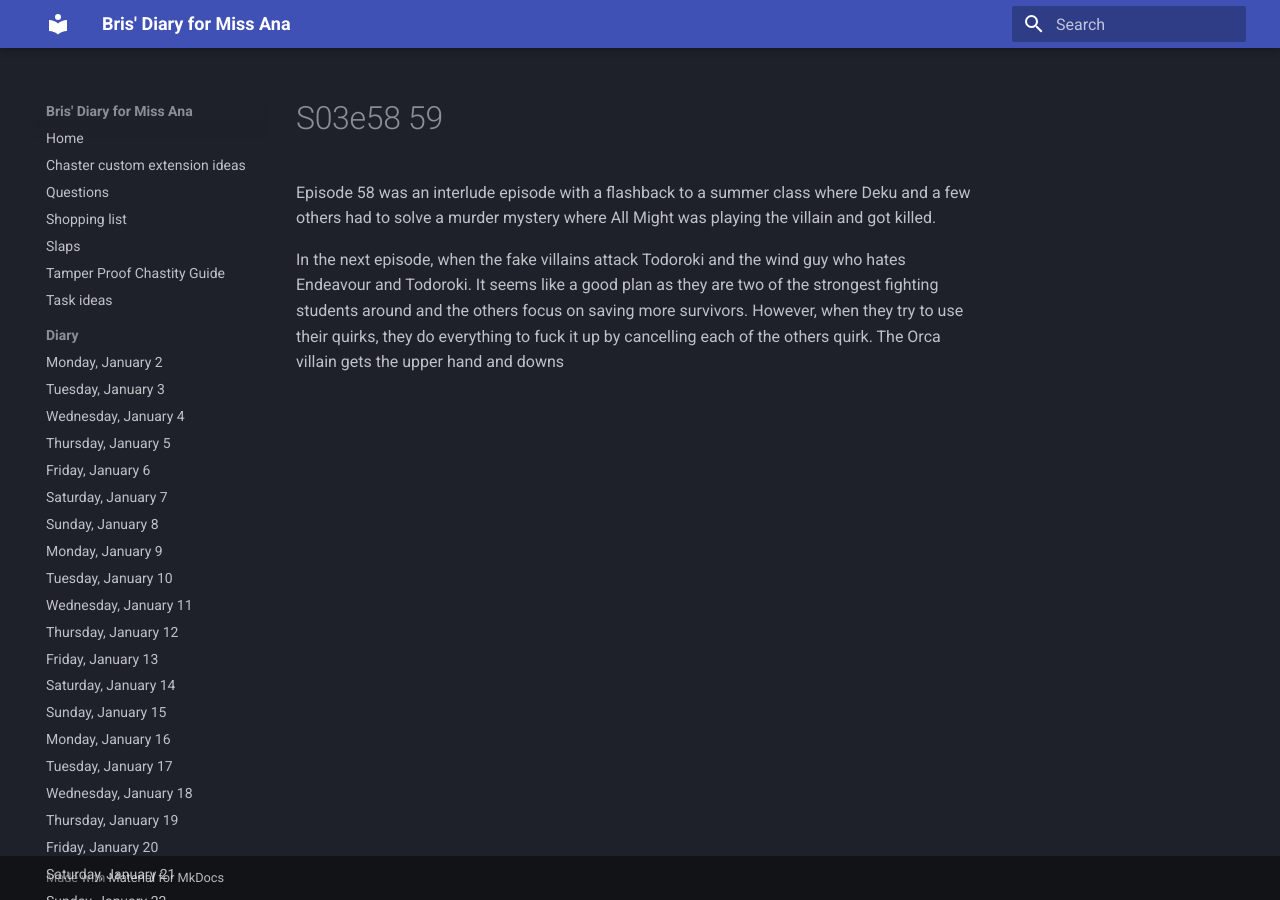
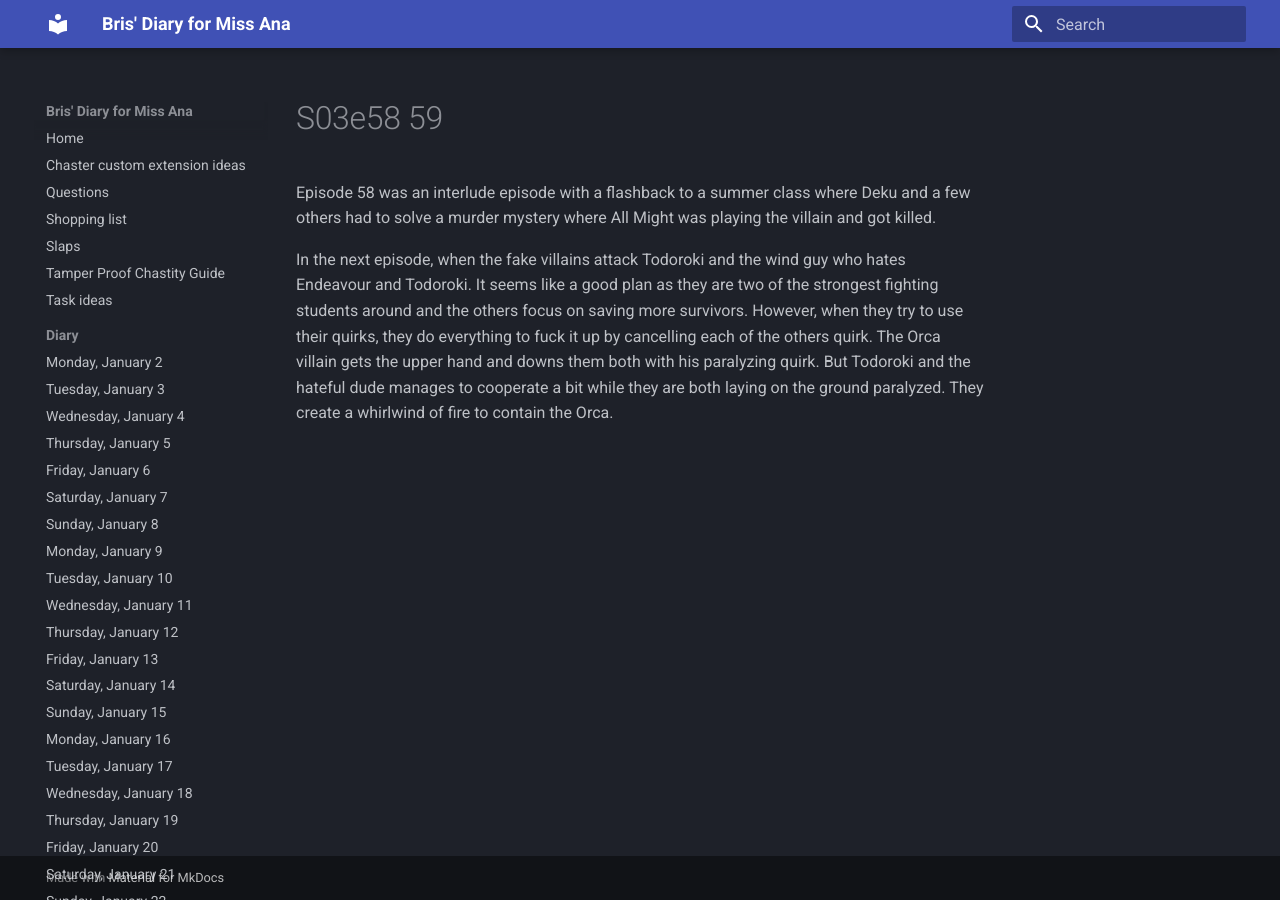
Before and after one commit to bris00/DFMA, an MkDocs documentation site: the page built from diary/Series/My Hero Academia/s03e58-59.md, in a window 1280 px wide. Built offline with MkDocs 1.6.1 and Material for MkDocs 9.7.7, drawn with Linux system fonts in a browser that asks for light colours.

Commit message:
vault backup: 2023-03-12 21:29:16
Affected files:
diary/Series/My Hero Academia/s03e58-59.md

```diff
--- a/diary/Series/My Hero Academia/s03e58-59.md
+++ b/diary/Series/My Hero Academia/s03e58-59.md
@@ -1,3 +1,3 @@
 Episode 58 was an interlude episode with a flashback to a summer class where Deku and a few others had to solve a murder mystery where All Might was playing the villain and got killed.
 
-In the next episode, when the fake villains attack Todoroki and the wind guy who hates Endeavour and Todoroki. It seems like a good plan as they are two of the strongest fighting students around and the others focus on saving more survivors. However, when they try to use their quirks, they do everything to fuck it up by cancelling each of the others quirk. The Orca villain gets the upper hand and downs
+In the next episode, when the fake villains attack Todoroki and the wind guy who hates Endeavour and Todoroki. It seems like a good plan as they are two of the strongest fighting students around and the others focus on saving more survivors. However, when they try to use their quirks, they do everything to fuck it up by cancelling each of the others quirk. The Orca villain gets the upper hand and downs them both with his paralyzing quirk. But Todoroki and the hateful dude manages to cooperate a bit while they are both laying on the ground paralyzed. They create a whirlwind of fire to contain the Orca.
```
